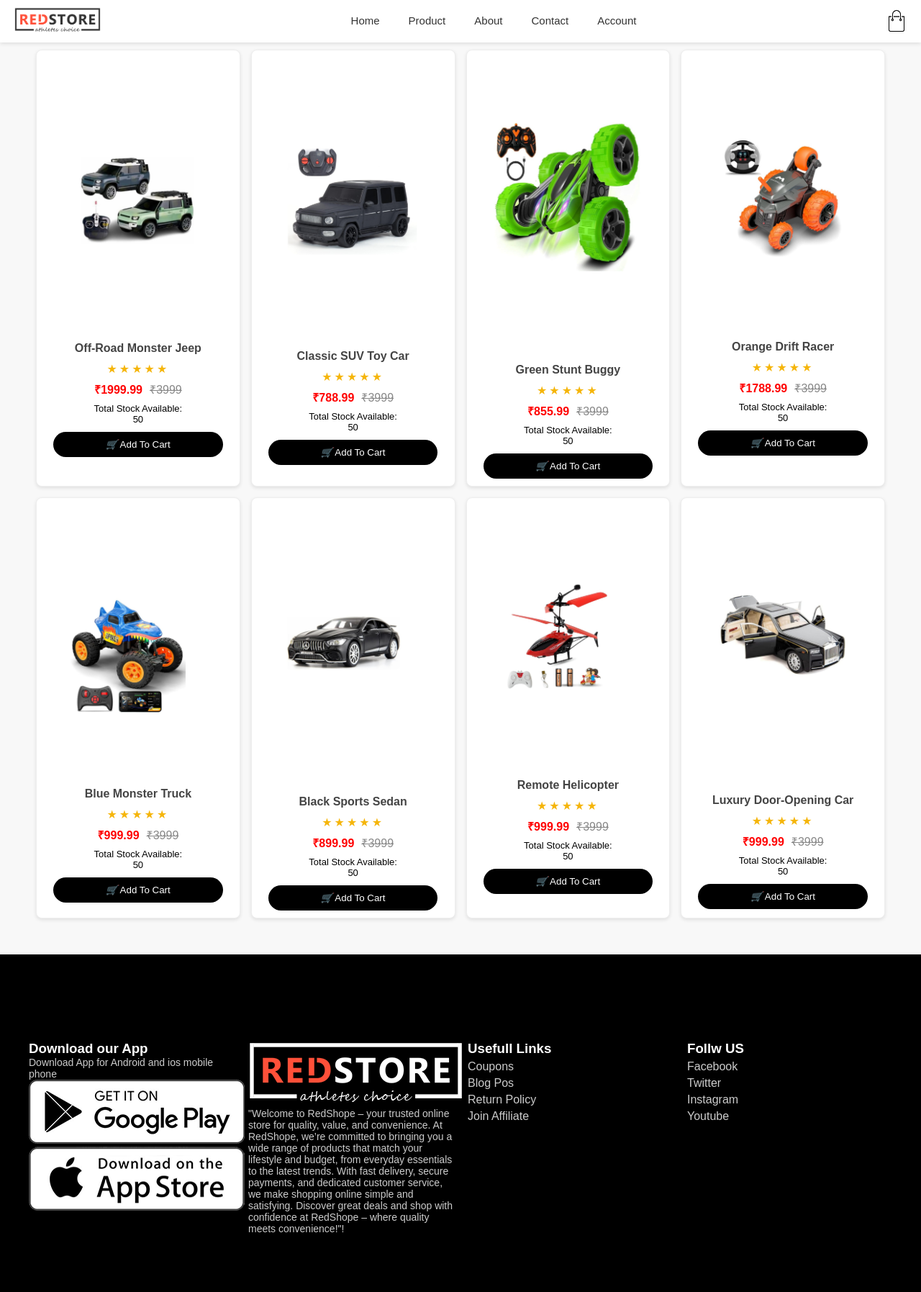
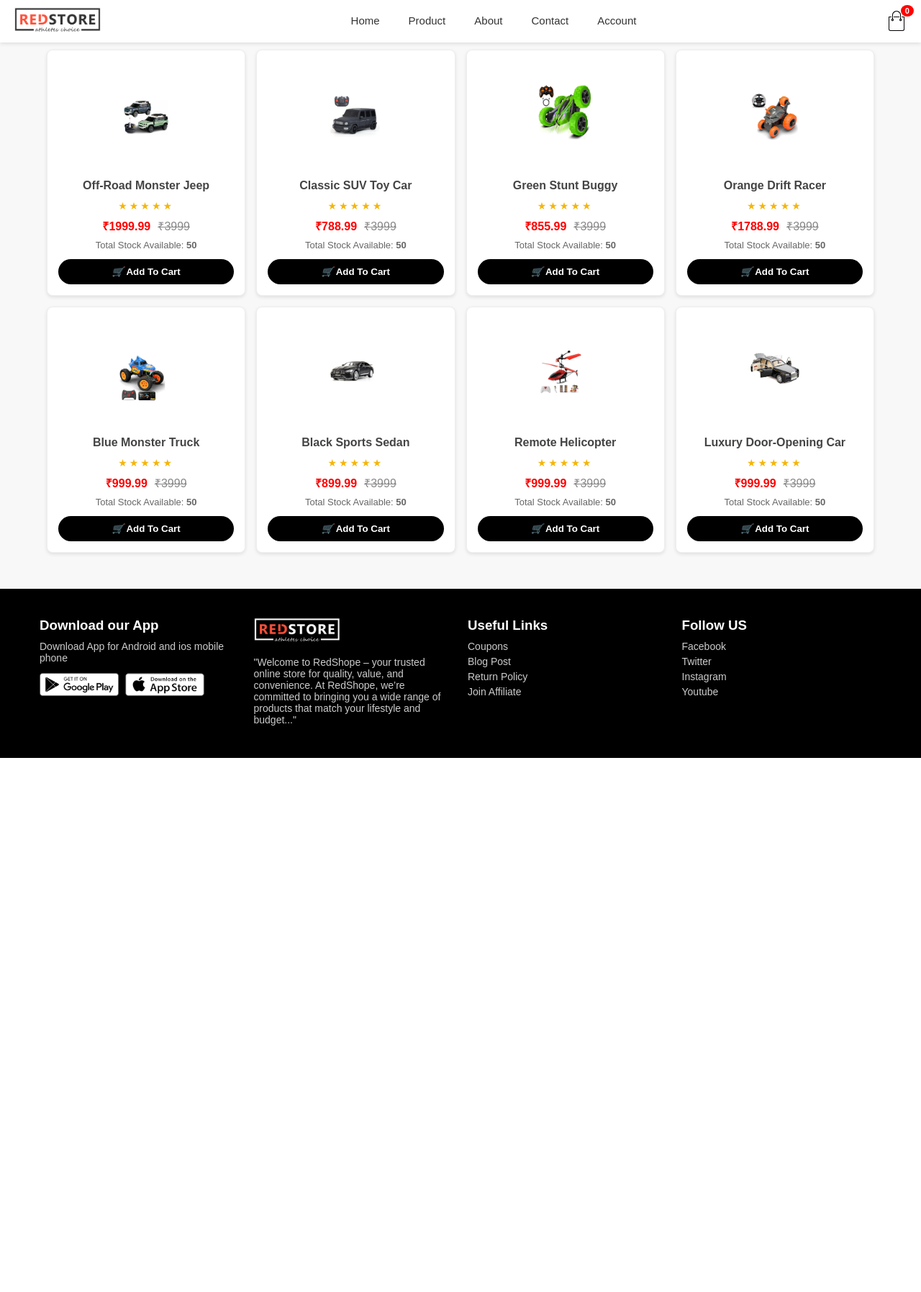
Before and after one commit to GorNarendrasinh/E-commerce-Website, a Flask app: page /toys in a window 1280 px wide. Shown: the whole page at 72% size. After the commit the page ends 1053 px from the top, so only its background shows below. Run offline with Flask 3, Linux system fonts and the light colour scheme; some libraries are stand-ins or nearby versions.

Commit message:
Update toys.html

```diff
--- a/templates/toys.html
+++ b/templates/toys.html
@@ -3,10 +3,9 @@
 <head>
     <meta charset="UTF-8">
     <meta name="viewport" content="width=device-width, initial-scale=1.0">
-    <title>Document</title>
+    <title>RedShope - Toys Collection</title>
     <style>
-   /* Reset default browser styles */
-/* === NAVIGATION BAR STYLES === */
+        /* === RESET & BASE STYLES === */
         * {
           margin: 0;
           padding: 0;
@@ -17,6 +16,13 @@
         body {
           overflow-x: hidden;
           background-color: #f8f8f8;
+          color: #333;
+        }
+
+        .container {
+          max-width: 1200px;
+          margin: auto;
+          padding: 0 15px;
         }
 
         /* ===== NAVBAR ===== */
@@ -56,8 +62,54 @@
           border-radius: 4px;
         }
 
+        /* Right Actions Wrapper */
+        .nav-right-actions {
+          display: flex;
+          align-items: center;
+          gap: 15px;
+        }
+
+        /* Cart & Badge Container */
+        .cart-container {
+          position: relative;
+          display: flex;
+          align-items: center;
+          cursor: pointer;
+        }
+
         .cart {
           width: 28px;
+          height: 28px;
+          object-fit: contain;
+        }
+
+        .cart-count {
+          position: absolute;
+          top: -8px;
+          right: -10px;
+          background: red;
+          color: white;
+          font-size: 11px;
+          padding: 2px 6px;
+          border-radius: 50%;
+          font-weight: bold;
+        }
+
+        /* Mobile Hamburger Menu Icon */
+        .menu-toggle {
+          display: none;
+          flex-direction: column;
+          cursor: pointer;
+          gap: 5px;
+          padding: 5px;
+        }
+
+        .menu-toggle span {
+          width: 25px;
+          height: 3px;
+          background: #333;
+          border-radius: 2px;
+          transition: 0.3s;
         }
 
         /* ===== SECTION HEADINGS ===== */
@@ -76,7 +128,6 @@
           max-width: 1200px;
           margin: auto;
           padding: 10px;
-
           display: grid;
           grid-template-columns: repeat(4, 1fr);
           gap: 15px;
@@ -87,7 +138,7 @@
           width: 100%;
           background: #fff;
           border-radius: 8px;
-  padding: 10px;
+          padding: 15px;
           text-align: center;
           border: 1px solid #eee;
           box-shadow: 0 2px 5px rgba(0,0,0,0.1);
@@ -96,13 +147,14 @@
 
         .card:hover {
           transform: translateY(-5px);
+          box-shadow: 0 5px 15px rgba(0,0,0,0.15);
         }
 
         .card img {
           width: 100%;
-  height: auto;        /* IMPORTANT */
-  object-fit: contain; /* full image show */
-  background: #fff;    /* optional (empty space clean dikhega) */
+          height: 150px;
+          object-fit: contain;
+          background: #fff;
         }
 
         .card h2 {
@@ -116,7 +168,7 @@
           content: "★★★★★";
           letter-spacing: 3px;
           color: #f5b50a;
-  font-size: 16px;
+          font-size: 14px;
         }
 
         /* ===== PRICE ===== */
@@ -140,7 +192,17 @@
         /* ===== STOCK ===== */
         .productstockelm {
           font-size: 13px;
-  margin-bottom: 10px;
+          margin-bottom: 12px;
+          color: #666;
+        }
+
+        .productpropty {
+          display: inline;
+        }
+
+        .productstock {
+          display: inline;
+          font-weight: bold;
         }
 
         /* ===== BUTTON ===== */
@@ -149,10 +211,11 @@
           color: white;
           border: none;
           padding: 10px;
-  width: 90%;
+          width: 100%;
           border-radius: 20px;
           cursor: pointer;
           transition: 0.3s;
+          font-weight: bold;
         }
 
         .addtocartbtn:hover {
@@ -171,6 +234,7 @@
           display: flex;
           flex-wrap: wrap;
           gap: 20px;
+          justify-content: space-between;
         }
 
         .footer .roww > div {
@@ -178,50 +242,80 @@
           min-width: 200px;
         }
 
-.footer p {
+        .footer p, .footer ul li {
           font-size: 14px;
           color: #ccc;
+          margin: 5px 0;
+        }
+
+        .footer h3 {
+          margin-bottom: 10px;
+          color: #fff;
         }
 
         .footer ul {
           list-style: none;
         }
 
-.footer ul li {
-  margin: 5px 0;
-  color: #ccc;
+        .app img {
+          width: 110px;
+          margin-top: 8px;
+          display: inline-block;
+          margin-right: 5px;
         }
 
         /* ===== RESPONSIVE ===== */
-
-/* Tablet */
         @media (max-width: 992px) {
           .continer {
             grid-template-columns: repeat(3, 1fr);
           }
         }
 
-/* Mobile */
         @media (max-width: 600px) {
+          .menu-toggle {
+            display: flex; /* Display hamburger menu icon on mobile */
+          }
 
-  .continer {
-    grid-template-columns: repeat(2, 1fr); /* ✅ 2 cards */
+          /* Hide nav by default on mobile and style dropdown */
+          nav {
+            position: absolute;
+            top: 60px;
+            left: 0;
+            width: 100%;
+            background: #fff;
+            box-shadow: 0 4px 6px rgba(0,0,0,0.1);
+            max-height: 0;
+            overflow: hidden;
+            transition: max-height 0.3s ease-in-out;
+          }
+
+          /* Show dropdown when toggled via JS */
+          nav.active {
+            max-height: 300px;
           }
 
           nav ul {
-    display: none; /* simple mobile fix */
+            flex-direction: column;
+            align-items: center;
+            padding: 15px 0;
+            gap: 15px;
+          }
+
+          .continer {
+            grid-template-columns: repeat(2, 1fr);
+            gap: 10px;
           }
 
           .card img {
-    height: 140px;
+            height: 120px;
           }
 
           .card h2 {
-    font-size: 14px;
+            font-size: 13px;
           }
 
           .addtocartbtn {
-    font-size: 12px;
+            font-size: 11px;
             padding: 8px;
           }
 
@@ -230,17 +324,18 @@
             text-align: center;
           }
         }
-
     </style>
 </head>
 <body>
+
   <div class="header">
-  <div class="container">
     <div class="navbar">
       <div class="logo">
-      <img src="static/images/logo.png"width="130px">
+        <a href="/"><img src="static/images/logo.png" alt="Logo" width="130px"></a>
       </div>
-     <nav>
+
+      <!-- Added id="nav-links" for mobile dropdown toggle -->
+      <nav id="nav-links">
         <ul>
           <li><a href="/">Home</a></li>
           <li><a href="#productpage">Product</a></li>
@@ -249,12 +344,30 @@
           <li><a href="/account">Account</a></li>
         </ul>
       </nav>
-     <img src="static/images/cart.png" class="cart" width="30px" height="30px" >
+
+      <!-- Right Actions Wrapper (Cart + Mobile Menu Toggle) -->
+      <div class="nav-right-actions">
+        <a href="/addtocart" style="text-decoration: none;">
+          <div class="cart-container">
+            <img src="static/images/cart.png" class="cart" alt="Cart" width="30px" height="30px">
+            <span class="cart-count" id="cart-count">0</span>
           </div>
- <!-- All product section here -->
+        </a>
+        <div class="menu-toggle" id="mobile-menu">
+          <span></span>
+          <span></span>
+          <span></span>
+        </div>
+      </div>
+    </div>
+  </div>
+
+  <!-- All Product Section -->
+  <div class="container" id="productpage">
     <div class="continer">
+
       <div class="card">
-          <img src="static/images/toys.jpg">
+        <img src="static/images/toys.jpg" alt="Off-Road Monster Jeep">
         <h2>Off-Road Monster Jeep</h2>
         <div class="rating"></div>
         <div class="productpriceelm">
@@ -265,13 +378,11 @@
           <p class="productpropty">Total Stock Available:</p>
           <p class="productstock">50</p>
         </div>
-          <a href="/addtocart">
         <button class="addtocartbtn"><i>🛒</i> Add To Cart</button>
-          </a>
       </div>
 
       <div class="card">
-          <img src="static/images/toys2.jpg">
+        <img src="static/images/toys2.jpg" alt="Classic SUV Toy Car">
         <h2>Classic SUV Toy Car</h2>
         <div class="rating"></div>
         <div class="productpriceelm">
@@ -282,13 +393,11 @@
           <p class="productpropty">Total Stock Available:</p>
           <p class="productstock">50</p>
         </div>
-          <a href="/addtocart">
         <button class="addtocartbtn"><i>🛒</i> Add To Cart</button>
-          </a>
       </div>
 
       <div class="card">
-          <img src="static/images/toys4.jpg">
+        <img src="static/images/toys4.jpg" alt="Green Stunt Buggy">
         <h2>Green Stunt Buggy</h2>
         <div class="rating"></div>
         <div class="productpriceelm">
@@ -299,13 +408,11 @@
           <p class="productpropty">Total Stock Available:</p>
           <p class="productstock">50</p>
         </div>
-          <a href="/addtocart">
         <button class="addtocartbtn"><i>🛒</i> Add To Cart</button>
-          </a>
       </div>
 
       <div class="card">
-          <img src="static/images/toyes5.jpg">
+        <img src="static/images/toyes5.jpg" alt="Orange Drift Racer">
         <h2>Orange Drift Racer</h2>
         <div class="rating"></div>
         <div class="productpriceelm">
@@ -316,13 +423,11 @@
           <p class="productpropty">Total Stock Available:</p>
           <p class="productstock">50</p>
         </div>
-          <a href="/addtocart">
         <button class="addtocartbtn"><i>🛒</i> Add To Cart</button>
-          </a>
       </div>
 
       <div class="card">
-          <img src="static/images/toyes6.jpg">
+        <img src="static/images/toyes6.jpg" alt="Blue Monster Truck">
         <h2>Blue Monster Truck</h2>
         <div class="rating"></div>
         <div class="productpriceelm">
@@ -333,13 +438,11 @@
           <p class="productpropty">Total Stock Available:</p>
           <p class="productstock">50</p>
         </div>
-          <a href="/addtocart">
         <button class="addtocartbtn"><i>🛒</i> Add To Cart</button>
-          </a>
       </div>
 
       <div class="card">
-          <img src="static/images/toyes7.jpg">
+        <img src="static/images/toyes7.jpg" alt="Black Sports Sedan">
         <h2>Black Sports Sedan</h2>
         <div class="rating"></div>
         <div class="productpriceelm">
@@ -350,13 +453,11 @@
           <p class="productpropty">Total Stock Available:</p>
           <p class="productstock">50</p>
         </div>
-          <a href="/addtocart">
         <button class="addtocartbtn"><i>🛒</i> Add To Cart</button>
-          </a>
       </div>
 
       <div class="card">
-          <img src="static/images/toyes9.jpg">
+        <img src="static/images/toyes9.jpg" alt="Remote Helicopter">
         <h2>Remote Helicopter</h2>
         <div class="rating"></div>
         <div class="productpriceelm">
@@ -367,13 +468,11 @@
           <p class="productpropty">Total Stock Available:</p>
           <p class="productstock">50</p>
         </div>
-          <a href="/addtocart">
         <button class="addtocartbtn"><i>🛒</i> Add To Cart</button>
-          </a>
       </div>
 
       <div class="card">
-          <img src="static/images/toyes8.jpg">
+        <img src="static/images/toyes8.jpg" alt="Luxury Door-Opening Car">
         <h2>Luxury Door-Opening Car</h2>
         <div class="rating"></div>
         <div class="productpriceelm">
@@ -384,59 +483,77 @@
           <p class="productpropty">Total Stock Available:</p>
           <p class="productstock">50</p>
         </div>
-          <a href="/addtocart">
         <button class="addtocartbtn"><i>🛒</i> Add To Cart</button>
-          </a>
+      </div>
+
     </div>
   </div>
+
+  <!-- Footer Section -->
   <section class="footer" id="footers">
-    <div class="footer">
     <div class="container">
       <div class="roww">
         <div class="fotterclg1">
           <h3>Download our App</h3>
           <p>Download App for Android and ios mobile phone</p>
           <div class="app">
-              <img src="images/play-store.png" >
-                <img src="images/app-store.png" >
+            <img src="static/images/play-store.png" alt="Play Store">
+            <img src="static/images/app-store.png" alt="App Store">
           </div>
         </div>
         <div class="fotterclg2">
-            <img src="images/logo-white.png" >
+          <img src="static/images/logo-white.png" alt="Logo White" width="120px" style="margin-bottom:10px;">
           <div class="para">
-            <p>"Welcome to RedShope – your trusted online store for quality, value, and convenience. At RedShope, we’re committed to bringing you a wide range of products that match your lifestyle and budget, from everyday essentials to the latest trends. With fast delivery, secure payments, and dedicated customer service, we make shopping online simple and satisfying. Discover great deals and shop with confidence at RedShope – where quality meets convenience!"!</p>
+            <p>"Welcome to RedShope – your trusted online store for quality, value, and convenience. At RedShope, we’re committed to bringing you a wide range of products that match your lifestyle and budget..."</p>
           </div>
         </div>
         <div class="fotterclg3">
-            <h3>Usefull Links</h3>
+          <h3>Useful Links</h3>
           <ul>
             <li>Coupons</li>
-           <li>Blog Pos</li>
+            <li>Blog Post</li>
             <li>Return Policy</li>
             <li>Join Affiliate</li>
-
-
           </ul>
         </div>
         <div class="fotterclg4">
-            <h3>Follw US</h3>
+          <h3>Follow US</h3>
           <ul>
             <li>Facebook</li>
             <li>Twitter</li>
             <li>Instagram</li>
             <li>Youtube</li>
-
-
           </ul>
         </div>
       </div>
     </div>
-    </div>
-
   </section>
 
+  <!-- JavaScript Logic -->
   <script>
     document.addEventListener("DOMContentLoaded", () => {
+      // 1. Mobile Menu Toggle Logic
+      const mobileMenu = document.getElementById("mobile-menu");
+      const navLinks = document.getElementById("nav-links");
+
+      if (mobileMenu && navLinks) {
+        mobileMenu.addEventListener("click", () => {
+          navLinks.classList.toggle("active");
+        });
+      }
+
+      // 2. Cart Management System
+      const cartCountBadge = document.getElementById("cart-count");
+
+      function updateCartCount() {
+        const cart = JSON.parse(localStorage.getItem("cart")) || [];
+        const totalItems = cart.reduce((sum, item) => sum + item.quantity, 0);
+        cartCountBadge.innerText = totalItems;
+      }
+
+      // Initialize counter badge on page load
+      updateCartCount();
+
       const addToCartButtons = document.querySelectorAll(".addtocartbtn");
 
       addToCartButtons.forEach((button, index) => {
@@ -449,9 +566,7 @@
           const originalPrice = parseFloat(card.querySelector(".productacutleprice").innerText.replace("₹", "").trim());
           const stock = parseInt(card.querySelector(".productstock").innerText.trim());
           const imageSrc = card.querySelector("img").getAttribute("src");
-
-      // Use a unique id - you can use index or better a generated id
-      const id = index + 1;
+          const id = index + 201; // Unique ID range for the Toys page
 
           const productData = {
             id,
@@ -473,14 +588,18 @@
           }
 
           localStorage.setItem("cart", JSON.stringify(cart));
-     window.location.href = "/addtocart";
+
+          // Refresh badge count live
+          updateCartCount();
+
+          // Button feedback animation
+          button.innerText = "✓ Added!";
+          setTimeout(() => {
+            button.innerHTML = "<i>🛒</i> Add To Cart";
+          }, 1000);
         });
       });
     });
-
-
-
-
   </script>
 </body>
 </html>
```
Lines whose indentation alone changed are shown as unchanged.
